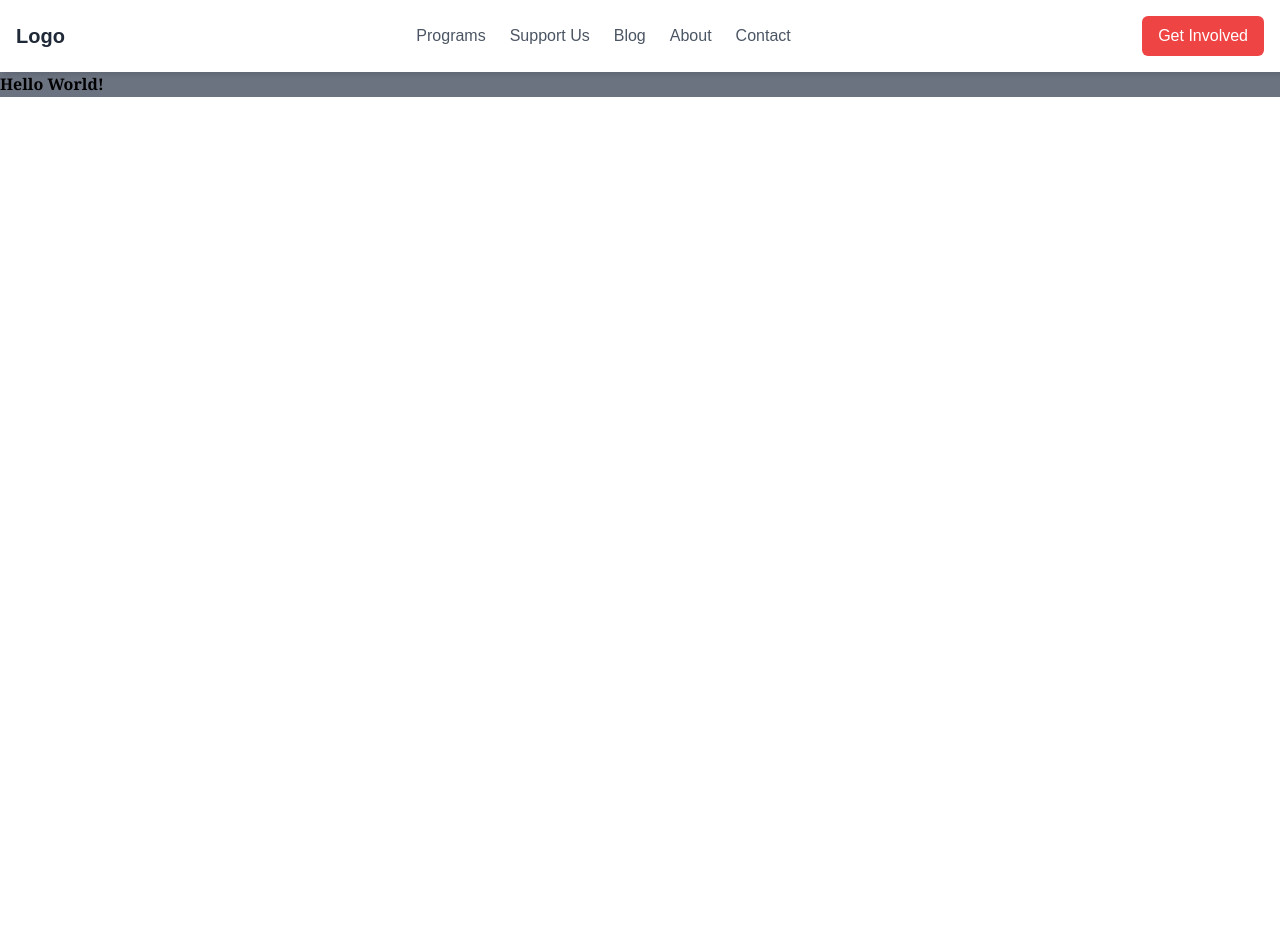
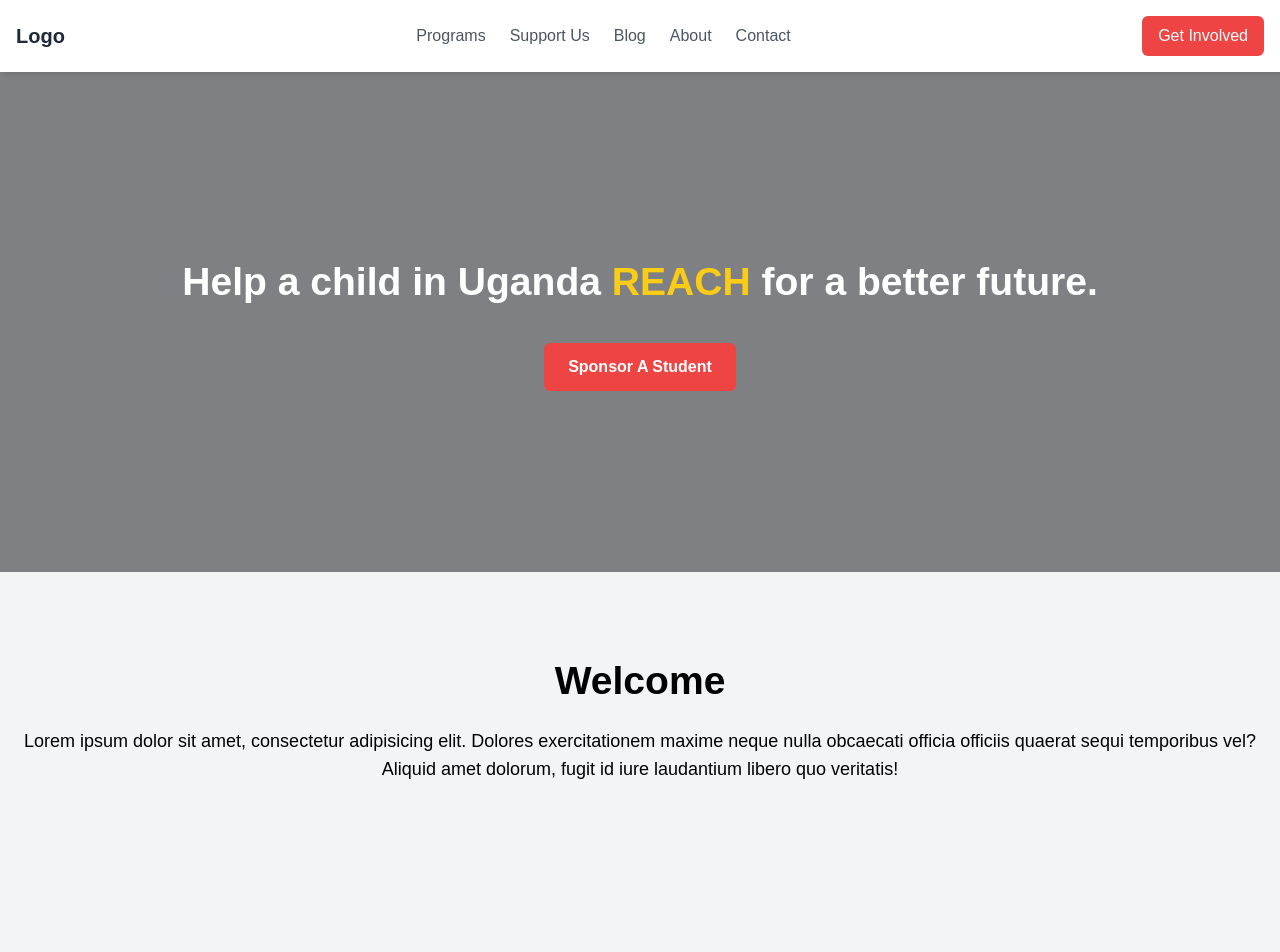
Before and after one commit to b3n3diktr/BrilliantBrainsPrimarySchool_Webpage, a React app: page / in a window 1280 px wide. Shown: the top 952 px of the page. Before the commit the page ends 800 px from the top, so only its background shows below. Built offline with nearby package versions, Linux system fonts and the light colour scheme.

Commit message:
Added basic stuff to the home page

```diff
--- a/src/App.tsx
+++ b/src/App.tsx
@@ -1,17 +1,60 @@
-import { BrowserRouter as Router } from 'react-router-dom';
+import { BrowserRouter as Router, Route, Routes } from 'react-router-dom';
 import React from 'react';
-import "./index.css";
-import NavBar from "./components/NavBar/NavBar";
+import './index.css';
+import NavBar from './components/NavBar/NavBar';
+import Programs from './components/Programs/Programs';
+import Support from './components/Support/Support';
+import GetInvolved from './components/GetInvolved/GetInvolved';
+import Blog from './components/Blog/Blog';
+import About from './components/About/About';
+import Contact from './components/Contact/Contact';
+import Footer from "./components/Footer/Footer";
+import ScrollToTop from "./components/ScrollTop/ScrollTop";
 
 const App: React.FC = () => {
     return (
         <Router>
-            <NavBar/>
-            <div className="bg-gray-500">
-                <a className="font-bold font-serif"> Hello World! </a>
+            <ScrollToTop />
+            <NavBar />
+            <DonateSection />
+            <div className="bg-gray-100 min-h-screen">
+                <Routes>
+                    <Route path="/" element={<Home />} />
+                    <Route path="/programs" element={<Programs />} />
+                    <Route path="/support" element={<Support />} />
+                    <Route path="/get-involved" element={<GetInvolved />} />
+                    <Route path="/blog" element={<Blog />} />
+                    <Route path="/about" element={<About />} />
+                    <Route path="/contact" element={<Contact />} />
+                </Routes>
             </div>
+            <Footer />
         </Router>
     );
 };
 
+const Home: React.FC = () => (
+    <div className="text-center py-20">
+        <h1 className="text-4xl font-bold">Welcome</h1>
+        <p className="mt-4 text-lg">Lorem ipsum dolor sit amet, consectetur adipisicing elit. Dolores exercitationem maxime neque nulla obcaecati officia officiis quaerat sequi temporibus vel? Aliquid amet dolorum, fugit id iure laudantium libero quo veritatis!</p>
+    </div>
+);
+
+const DonateSection: React.FC = () => {
+    return (
+        <div className="relative bg-gray-300 h-[500px] flex items-center justify-center text-center">
+            <div className="absolute inset-0 bg-black opacity-40"></div>
+
+            <div className="relative z-10">
+                <h1 className="text-4xl font-bold text-white">
+                    Help a child in Uganda <span className="text-yellow-400">REACH</span> for a better future.
+                </h1>
+                <button className="mt-8 px-6 py-3 bg-red-500 text-white font-semibold rounded-md hover:bg-red-600">
+                    Sponsor A Student
+                </button>
+            </div>
+        </div>
+    );
+};
+
 export default App;
```
